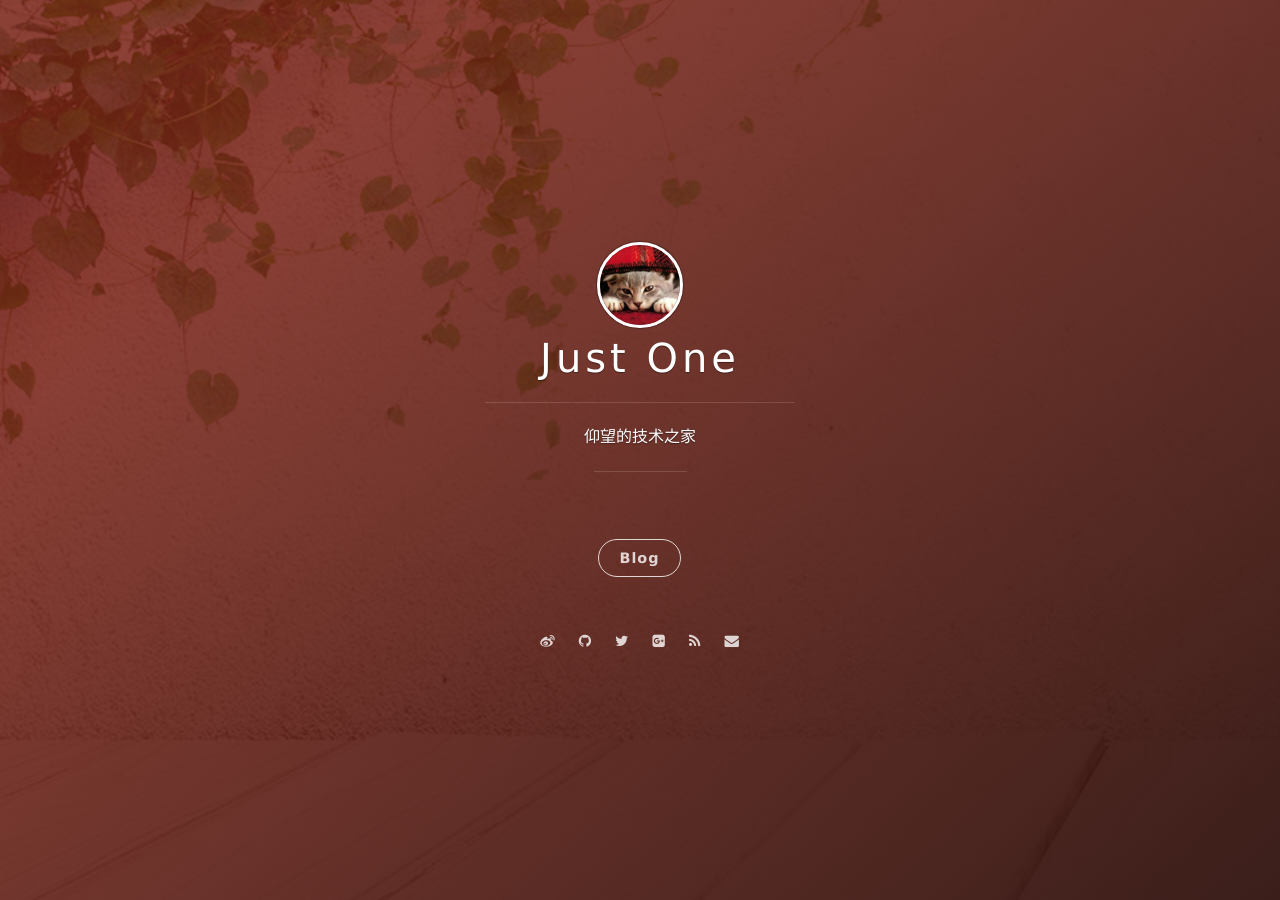
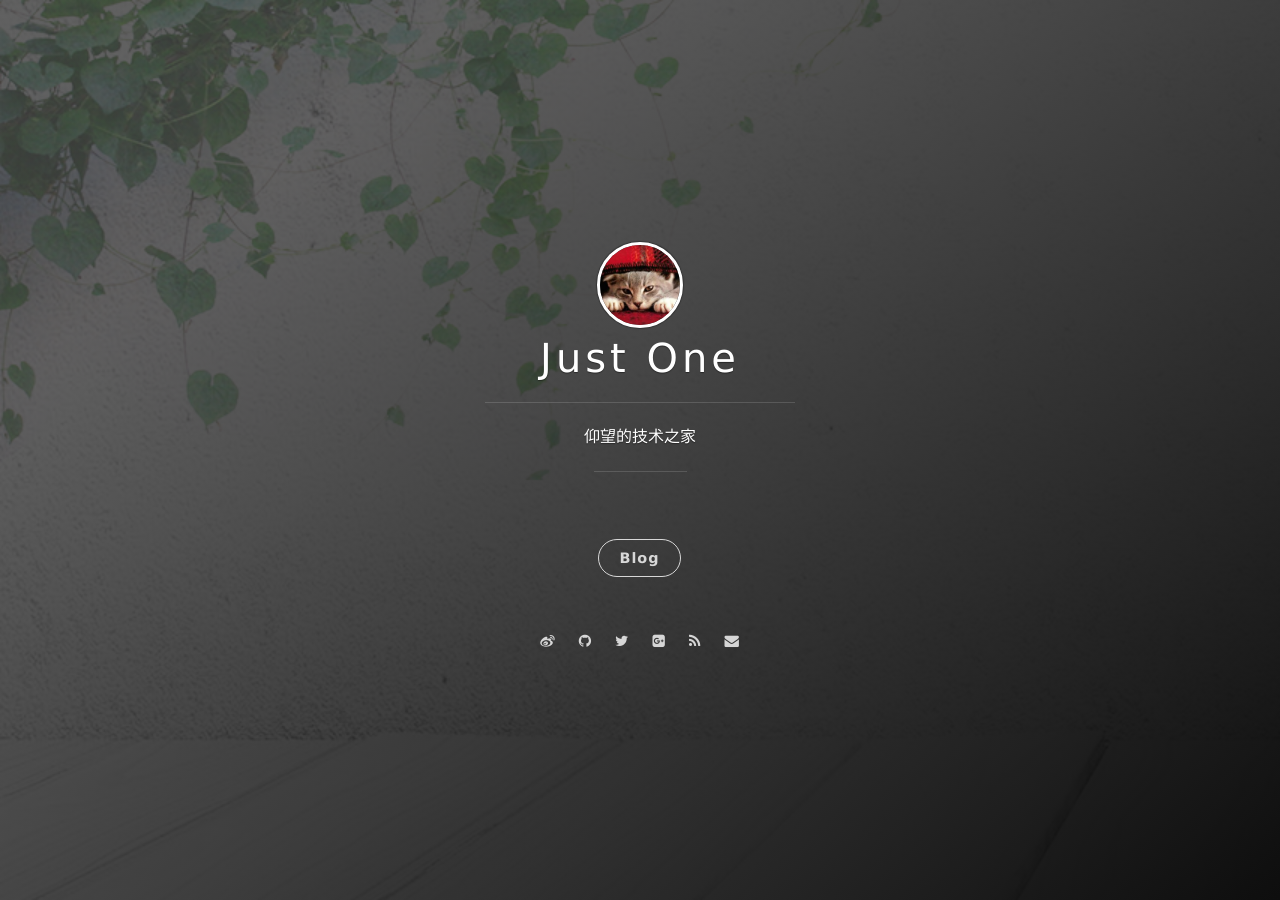
Before and after one commit to justonep/justonep.github.io, a Jekyll site: the page built from index.html, in a window 1280 px wide. Built offline with Jekyll 4.4.1, drawn with Linux system fonts in a browser that asks for light colours; nearby versions of some CDN libraries; the list of posts is cut into pages by our own code.

Commit message:
2017-08-23

```diff
--- a/_config.yml
+++ b/_config.yml
@@ -9,7 +9,7 @@ url: "http://juestonep.github.io/test3"
 highlighter: rouge
 
 # supported colors: blue, green, purple, red, orange or slate. If you need clear, leave it empty.
-cover_color: red
+cover_color: empty
 
 # The blog button should not be removed.
 blog_button:
```
